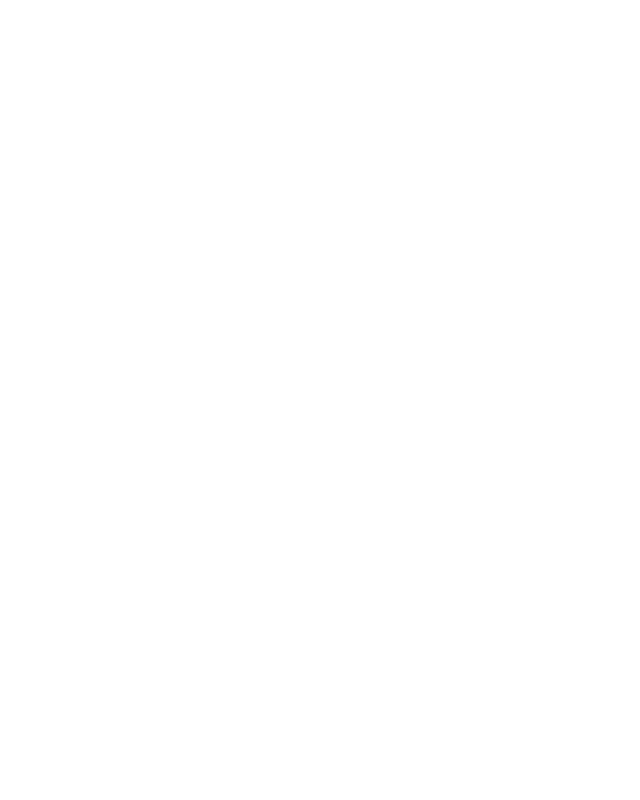
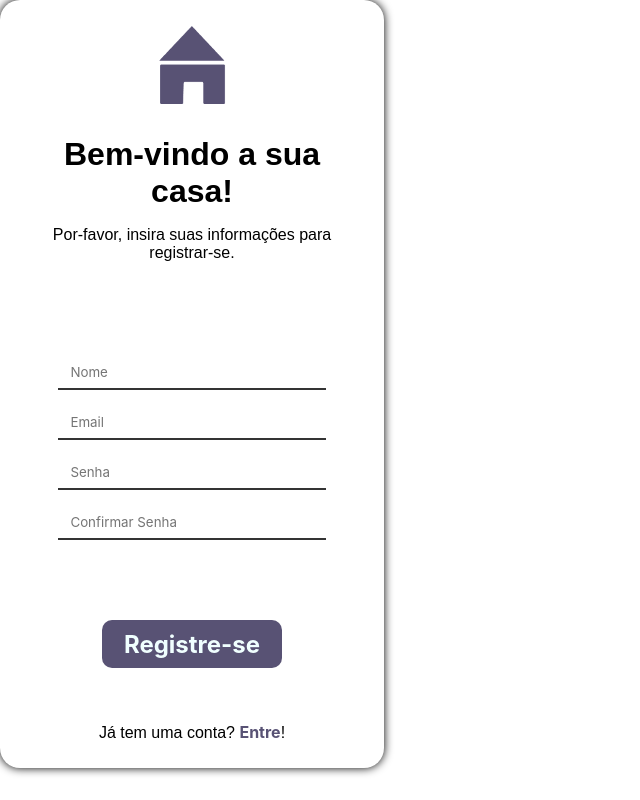
Before and after one commit to JSkahl/casa-feita-frontend, a Vue app: page /register in a window 1280 px wide. Before the commit this address had no page. Shown: the whole page, without its empty margins (0-640 px from the left). Built offline with nearby package versions, Linux system fonts and the light colour scheme.

Commit message:
feat: creating sign up desktop basic screen

```diff
--- a/src/components/auth/Desktop/DefaultSignUpDesktop.vue
+++ b/src/components/auth/Desktop/DefaultSignUpDesktop.vue
@@ -0,0 +1,110 @@
+<script setup>
+</script>
+
+<template>
+    <main>
+        <div class="form">
+            <div class="cabecalho">
+                <img src="/public/logo.png" alt="">
+                <h1>Bem-vindo a sua casa!</h1>
+                <p>Por-favor, insira suas informações para registrar-se.</p>
+            </div>
+
+            <form>
+                <div class="inputs">
+                    <input type="text" placeholder="Nome">
+                    <input type="email" placeholder="Email">
+                    <input type="password" placeholder="Senha">
+                    <input type="password" placeholder="Confirmar Senha">
+                </div>
+                <div class="login">
+                    <button>Registre-se</button>
+                </div>
+            </form>
+
+            <div class="registrar">
+                <p>Já tem uma conta? <span>Entre</span>!</p>
+            </div>
+        </div>
+    </main>
+</template>
+
+<style scoped>
+
+main {
+    width: 30vw;
+    height: 96vh;
+    box-shadow: 0px 0px 10px black;
+    border-radius: 20px;
+    display: flex;
+    justify-content: space-between;
+}
+
+.form {
+    display: flex;
+    justify-content: space-between;
+    flex-direction: column;
+    align-items: center;
+    padding: 2vw;
+}
+
+.cabecalho > img {
+    margin: auto;
+    width: 6vw;
+    margin-bottom: 2vh;
+}
+
+.inputs {
+    display: flex;
+    flex-direction: column;
+    justify-content: space-between;
+}
+
+.inputs input {
+    margin-bottom: 2vh;
+    height: 4vh;
+    width: 20vw;
+    padding: 0 0 0 1vw;
+    border: 0;
+    border-bottom: 2px rgb(52, 52, 52) solid;
+}
+
+.login {
+    display: flex;
+    justify-content: center;
+    margin-top: 8vh;
+}
+
+.login button {
+    width: 14vw;
+    height: 6vh;
+    background-color: #585274;
+    color: azure;
+    font-size: x-large;
+    font-weight: bolder;
+    border-radius: 10px;
+    border: none;
+    cursor: pointer;
+}
+
+.login button:hover {
+    background-color: #4a4560;
+}
+
+.cabecalho {
+    display: flex;
+    flex-direction: column;
+    margin-bottom: 7vh;
+}
+
+p, h1 {
+    font-family: "Judson", sans-serif;
+    margin: 2vh 0 0 0;
+    text-align: center;
+}
+
+.registrar span {
+    font-weight: bold;
+    color: #585274;
+}
+</style>
--- a/src/router/index.js
+++ b/src/router/index.js
@@ -13,6 +13,11 @@
       name: 'login',
       component: () => import('@/views/auth/LoginView.vue')
     },
+    {
+      path: '/register',
+      name: 'register',
+      component: () => import('@/views/auth/RegisterView.vue')
+    }
   ]
 })
 
--- a/src/views/auth/RegisterView.vue
+++ b/src/views/auth/RegisterView.vue
@@ -0,0 +1,10 @@
+<script setup>
+import DefaultSignUpDesktop from '@/components/auth/Desktop/DefaultSignUpDesktop.vue';
+</script>
+
+<template>
+    <DefaultSignUpDesktop />
+</template>
+
+<style scoped>
+</style>
```
